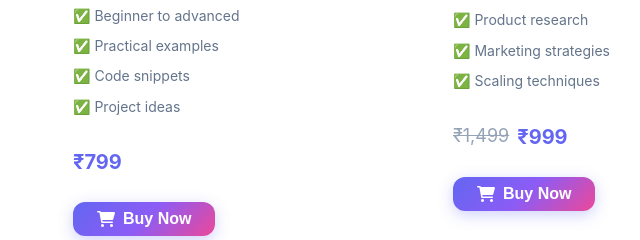
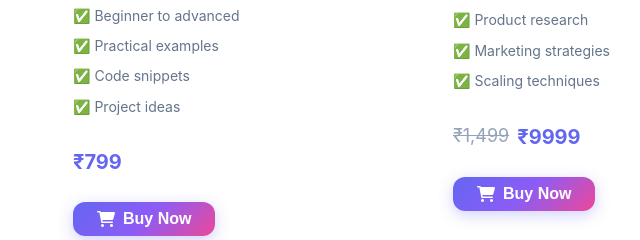
Before and after one commit to AnkitWebDevloper/Ankitportfolio, a plain HTML site: page courses.html in a window 1280 px wide. Shown: the part 1317-1557 px from the top of the page, 418-1058 px from the left. Drawn offline with Linux system fonts and the light colour scheme.

Commit message:
Update courses.html

```diff
--- a/courses.html
+++ b/courses.html
@@ -189,7 +189,7 @@
                         </ul>
                         <div class="course-price">
                             <span class="original-price">₹1,499</span>
-                            <span class="current-price">₹999</span>
+                            <span class="current-price">₹9999</span>
                         </div>
                         <button class="btn btn-primary" onclick="buyNow('dropshipping', 'Dropshipping PDF Course', 999)">
                             <i class="fas fa-shopping-cart"></i>
```
